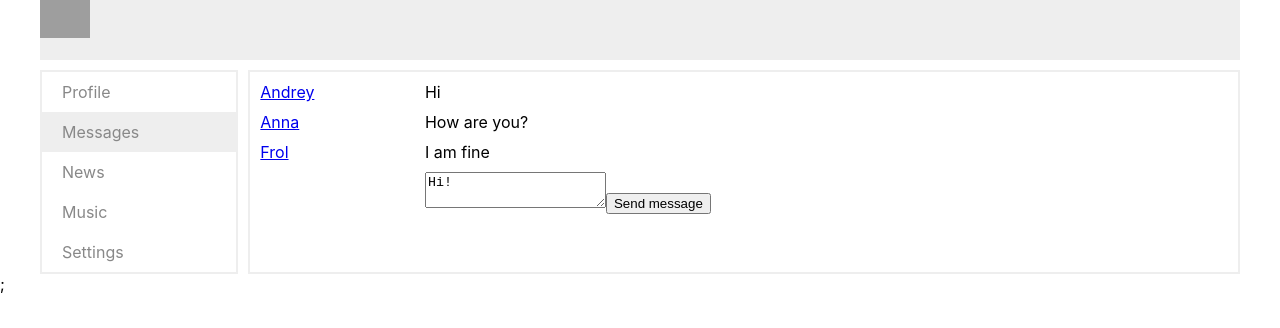
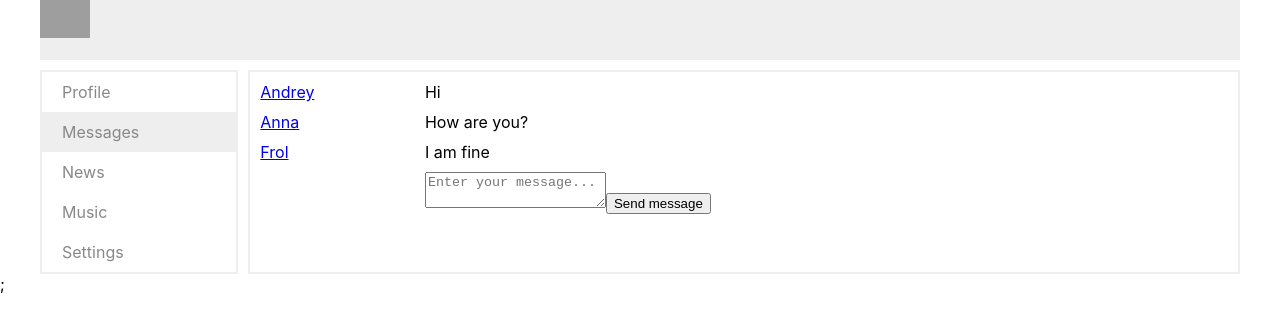
Before and after one commit to julimorozova/react-my-app, a React (Create React App) app: page /dialogs in a window 1280 px wide. Shown: the top 328 px of the page. Built offline with nearby package versions, Linux system fonts and the light colour scheme; grey boxes are pictures that could not be loaded.

Commit message:
add reducers function

```diff
--- a/src/App.js
+++ b/src/App.js
@@ -21,8 +21,7 @@ const App = (props) => {
                         dialogs={props.state.dialogsPage.dialogsData}
                         messages={props.state.dialogsPage.messagesData}
                         newMessageText={props.state.dialogsPage.newMessageText}
-                        addMessage={props.addMessage}
-                        updateNewMessageText={props.updateNewMessageText} />}
+                        dispatch={props.dispatch} />}
                     />
                     <Route path='/profile' render={() => <Profile
                         posts={props.state.profilePage.postsData}
--- a/src/components/Dialogs/Dialogs.js
+++ b/src/components/Dialogs/Dialogs.js
@@ -2,6 +2,7 @@ import classes from './Dialogs.module.css';
 import DialogItem from "./DialogItem/DialogItem";
 import Message from "./Message/Message";
 import React from "react";
+import {addMessageActionCreator, updateNewMessageTextActionCreator} from "../../redux/state";
 
 const Dialogs = (props) => {
 
@@ -11,12 +12,12 @@ const Dialogs = (props) => {
     const newMessageElement = React.createRef();
 
     const sendMessage = () => {
-       props.addMessage();
+       props.dispatch(addMessageActionCreator());
     }
 
     const updateNewMessageText = () => {
         let messageText = newMessageElement.current.value;
-        props.updateNewMessageText(messageText)
+        props.dispatch(updateNewMessageTextActionCreator(messageText))
     }
     return (
         <div className={classes.dialogs}>
@@ -26,7 +27,10 @@ const Dialogs = (props) => {
 
             <div className={classes.messages}>
                { messagesElements }
-                <textarea onChange={updateNewMessageText} ref={newMessageElement} value={props.newMessageText}/>
+                <textarea onChange={updateNewMessageText}
+                          ref={newMessageElement}
+                          placeholder='Enter your message...'
+                          value={props.newMessageText}/>
                 <button onClick={sendMessage}>Send message</button>
             </div>
         </div>
--- a/src/index.js
+++ b/src/index.js
@@ -13,9 +13,6 @@ const renderEntireTree = (state) => {
         <React.StrictMode>
             <App state={state}
                  dispatch={store.dispatch.bind(store)}
-                 addMessage={store.addMessage.bind(store)}
-                 updateNewMessageText={store.updateNewMessageText.bind(store)}
-
             />;
         </React.StrictMode>,
         document.getElementById('root')
--- /dev/null
+++ b/src/redux/dialogsReducer.js
@@ -0,0 +1,21 @@
+const ADD_MESSAGE = 'ADD-MESSAGE';
+const UPDATE_NEW_MESSAGE_TEXT = 'UPDATE-NEW-MESSAGE-TEXT';
+
+export const dialogsReducer = (state, action) => {
+
+
+    if (action.type === ADD_MESSAGE) {
+        let newMessage = {
+            id: 4,
+            message: state.newMessageText
+        }
+        state.messagesData.push(newMessage);
+        state.newMessageText = '';
+
+    } else if (action.type === UPDATE_NEW_MESSAGE_TEXT) {
+        state.newMessageText = action.newText;
+    }
+
+    return state;
+}
+export default dialogsReducer;
--- /dev/null
+++ b/src/redux/profileReducer.js
@@ -0,0 +1,22 @@
+const ADD_POST = 'ADD-POST';
+const UPDATE_NEW_POST_TEXT = 'UPDATE-NEW-POST-TEXT';
+
+const profileReducer = (state, action) => {
+
+    if (action.type === ADD_POST) {
+        let newPost = {
+            id: 5,
+            message: state.newPostText,
+            likesCount: 0
+        };
+        state.postsData.push(newPost);
+        state.newPostText = '';
+
+    } else if (action.type === UPDATE_NEW_POST_TEXT) {
+        state.newPostText = action.newText;
+    }
+
+    return state
+}
+
+export default profileReducer;
--- /dev/null
+++ b/src/redux/sidebarReducer.js
@@ -0,0 +1,5 @@
+export const sidebarReducer = (state, action) => {
+
+    return state;
+}
+export default sidebarReducer;
--- a/src/redux/state.js
+++ b/src/redux/state.js
@@ -1,5 +1,12 @@
+import profileReducer from "./profileReducer";
+import sidebarReducer from "./sidebarReducer";
+import dialogsReducer from "./dialogsReducer";
+
 const ADD_POST = 'ADD-POST';
 const UPDATE_NEW_POST_TEXT = 'UPDATE-NEW-POST-TEXT';
+
+const ADD_MESSAGE = 'ADD-MESSAGE';
+const UPDATE_NEW_MESSAGE_TEXT = 'UPDATE-NEW-MESSAGE-TEXT';
 
 const store = {
     _state: {
@@ -17,7 +24,7 @@ const store = {
                 {id: 2, name: 'Anna'},
                 {id: 3, name: 'Frol'}
             ],
-            newMessageText: 'Hi!',
+            newMessageText: '',
             messagesData: [
                 {id: 1, message: 'Hi'},
                 {id: 2, message: 'How are you?'},
@@ -45,7 +52,7 @@ const store = {
         this._state.profilePage.newPostText = '';
         this._callSubscriber(this._state);
     },*/
-    addMessage() {
+    /*addMessage() {
         let newMessage = {
             id: 4,
             message: this._state.dialogsPage.newMessageText
@@ -53,33 +60,24 @@ const store = {
         this._state.dialogsPage.messagesData.push(newMessage);
         this._state.dialogsPage.newMessageText = '';
         this._callSubscriber(this._state);
-    },
+    },*/
     /*updateNewPostText(newText) {
         this._state.profilePage.newPostText = newText;
         this._callSubscriber(this._state);
     },*/
-    updateNewMessageText(newText) {
+  /*  updateNewMessageText(newText) {
         this._state.dialogsPage.newMessageText = newText;
         this._callSubscriber(this._state);
-    },
+    },*/
     subscribe(observer) {
         this._callSubscriber = observer; //observer  наблюдатель //addEventListener
     },
     dispatch(action) { //action - object { type: 'ADD-POST' }
-        if (action.type === ADD_POST) {
-            let newPost = {
-                id: 5,
-                message: this._state.profilePage.newPostText,
-                likesCount: 0
-            };
-            this._state.profilePage.postsData.push(newPost);
-            this._state.profilePage.newPostText = '';
-            this._callSubscriber(this._state);
-        } else if (action.type === UPDATE_NEW_POST_TEXT) {
-            this._state.profilePage.newPostText = action.newText;
-            this._callSubscriber(this._state);
-        }
 
+        this._state.profilePage = profileReducer(this._state.profilePage, action);
+        this._state.dialogsPage = dialogsReducer(this._state.dialogsPage, action);
+        this._state.sidebarPage = sidebarReducer(this._state.sidebarPage, action);
+        this._callSubscriber(this._state);
     },
 }
 
@@ -88,6 +86,10 @@ export const addPostActionCreator = () => ({ type: ADD_POST })
 export const updateNewPostTextActionCreator = (newText) =>
     ({ type: UPDATE_NEW_POST_TEXT, newText })
 
+export const addMessageActionCreator = () => ({ type: ADD_MESSAGE })
+export const updateNewMessageTextActionCreator = (newText) =>
+    ({ type: UPDATE_NEW_MESSAGE_TEXT, newText })
+
 
 window.store = store;
 
```
